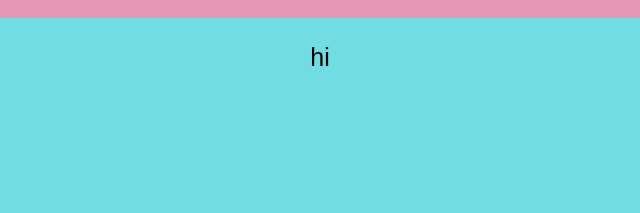
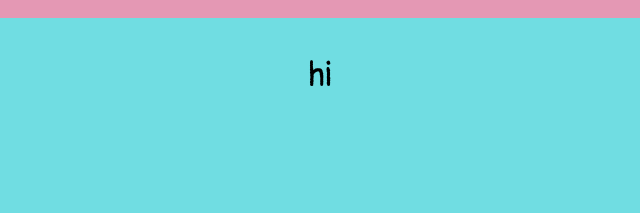
Before and after one commit to ruitaiS/rockpaperscissors, a plain HTML site: page index.html in a window 1280 px wide. Shown: the part 224-437 px from the top of the page, 320-960 px from the left. Drawn offline with Linux system fonts and the light colour scheme.

Commit message:
added todo

```diff
--- a/css/main.css
+++ b/css/main.css
@@ -1,7 +1,7 @@
 body{
     margin: 0;
-    font-family: arial, sans-serif;
-    font-size: 25px;
+    font-family: "Pangolin";
+    font-size: 35px;
     display:flex;
     justify-content: center;
     align-items: center;
--- a/index.html
+++ b/index.html
@@ -4,7 +4,7 @@
 <head>
     <title>Rock Paper Scissors</title>
     <link rel="stylesheet" href="./css/main.css">
-
+    <link href='https://fonts.googleapis.com/css?family=Pangolin' rel='stylesheet'>
 </head>
 <body>
 
```
Also changed, not shown: 1 other file.
